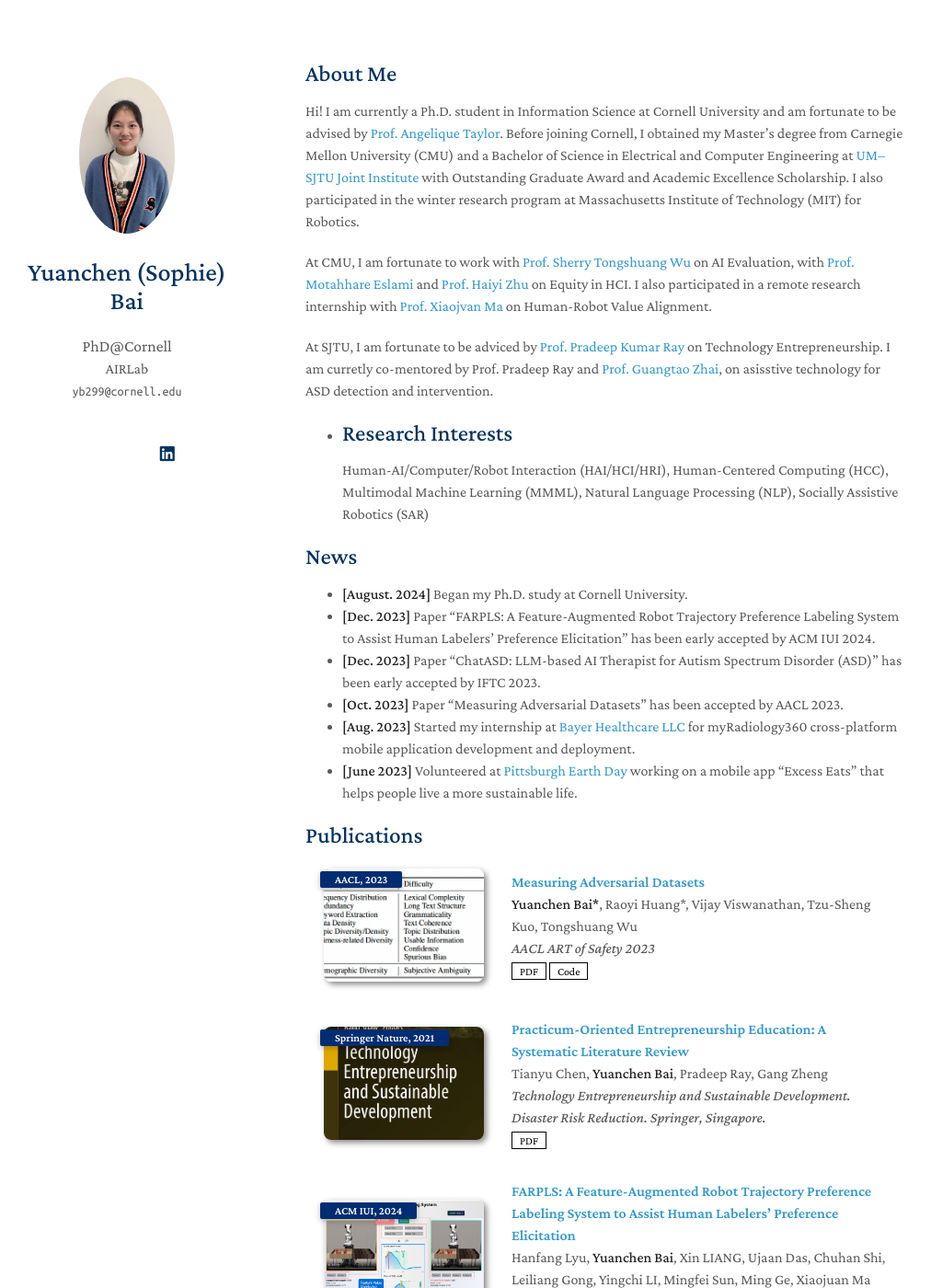
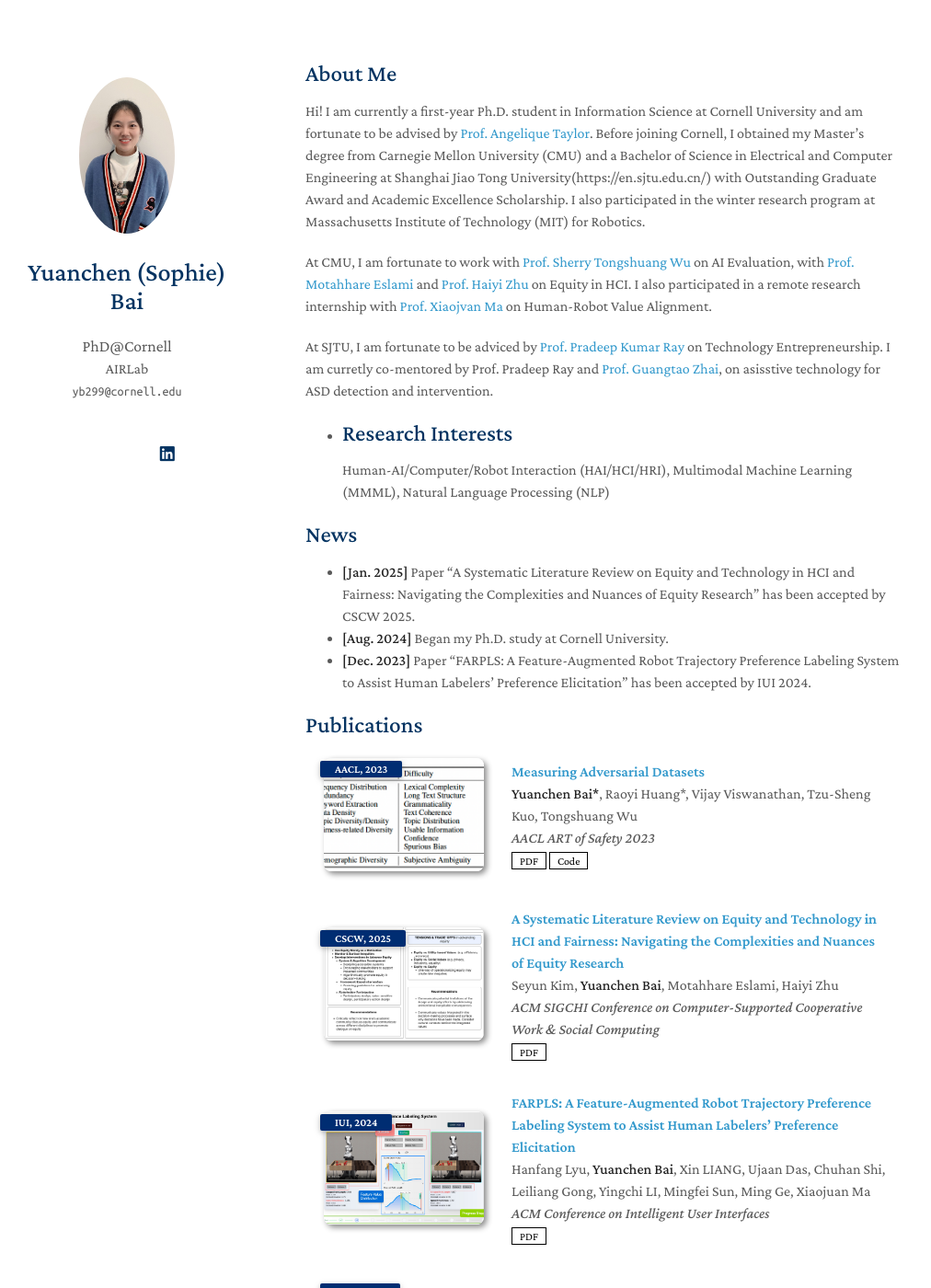
Before and after one commit to BYC-Sophie/BYC-Sophie.github.io, a Jekyll site: the page built from index.md, in a window 1280 px wide and 1400 px high. Shown: the whole window at 92% size, without its empty margins (138-1150 px from the left). Built offline with Jekyll 4.4.1, drawn with Linux system fonts in a browser that asks for light colours; nearby versions of some CDN libraries; a style sheet for code colours, icons or effects is not loaded; our own code applies the rules of GitHub Pages for plain Markdown files; some of the changed text lies outside the part shown.

Commit message:
20250130

```diff
--- a/_data/publications.yml
+++ b/_data/publications.yml
@@ -5,8 +5,27 @@
     conference_short: AACL, 2023
     pdf: https://aclanthology.org/2023.artofsafety-1.4/
     code: https://github.com/BYC-Sophie/TextMetrics
-    # notes: Early Accept
     image: ./assets/img/adversarial-table.png
+
+  - title: "A Systematic Literature Review on Equity and Technology in HCI and Fairness: Navigating the Complexities
+and Nuances of Equity Research"
+    authors: Seyun Kim, <strong>Yuanchen Bai</strong>, Motahhare Eslami, Haiyi Zhu
+    conference_short: CSCW, 2025
+    conference: ACM SIGCHI Conference on Computer-Supported Cooperative Work & Social Computing
+    pdf: https://arxiv.org/abs/2501.14886
+    image: ./assets/img/equity.png
+
+  - title: "FARPLS: A Feature-Augmented Robot Trajectory Preference Labeling System to Assist Human Labelers’ Preference Elicitation"
+    authors: Hanfang Lyu, <strong>Yuanchen Bai</strong>, Xin LIANG, Ujaan Das, Chuhan Shi, Leiliang Gong, Yingchi LI, Mingfei Sun, Ming Ge, Xiaojuan Ma
+    conference: ACM Conference on Intelligent User Interfaces
+    conference_short: IUI, 2024
+    pdf: https://drive.google.com/file/d/16BlwazD_OMaD9VPq3aEDSPAXQiKgLwV6/view?usp=drive_link
+    image: ./assets/img/label_system.png
+
+  - title: "FARPLS: Eliciting Preference Feedback for Robot Trajectories from Human Users"
+    authors: Hanfang Lyu, <strong>Yuanchen Bai</strong>, Xin LIANG, Ujaan Das, Chuhan Shi, Leiliang Gong, Yingchi LI, Mingfei Sun, Ming Ge, Xiaojuan Ma
+    conference: "AAAI-24 Bridge Program: Collaborative AI and Modelling of Human (CAIHu) (no proceedings)"
+    conference_short: AAAI, 2024
 
   - title: "Practicum-Oriented Entrepreneurship Education: A Systematic Literature Review"
     authors: Tianyu Chen, <strong>Yuanchen Bai</strong>, Pradeep Ray, Gang Zheng
@@ -15,35 +34,8 @@
     pdf: https://link.springer.com/chapter/10.1007/978-981-19-2053-0_3
     image: ./assets/img/book-chapter-image.png
 
-  - title: "FARPLS: A Feature-Augmented Robot Trajectory Preference Labeling System to Assist Human Labelers’ Preference Elicitation"
-    authors: Hanfang Lyu, <strong>Yuanchen Bai</strong>, Xin LIANG, Ujaan Das, Chuhan Shi, Leiliang Gong, Yingchi LI, Mingfei Sun, Ming Ge, Xiaojuan Ma
-    conference: ACM Conference on Intelligent User Interfaces (ACM IUI, 2024)
-    conference_short: ACM IUI, 2024
-    pdf: https://drive.google.com/file/d/16BlwazD_OMaD9VPq3aEDSPAXQiKgLwV6/view?usp=drive_link
-    # code: https://github.com/BYC-Sophie/TextMetrics
-    # notes: Early Accept
-    image: ./assets/img/label_system.png
-
-  - title: "FARPLS: Eliciting Preference Feedback for Robot Trajectories from Human Users"
-    authors: Hanfang Lyu, <strong>Yuanchen Bai</strong>, Xin LIANG, Ujaan Das, Chuhan Shi, Leiliang Gong, Yingchi LI, Mingfei Sun, Ming Ge, Xiaojuan Ma
-    conference: "AAAI-24 Bridge Program: Collaborative AI and Modelling of Human (CAIHu) (no proceedings)"
-    conference_short: AAAI, 2024
-    # pdf: https://drive.google.com/drive/folders/1br7Z9wGzaCJLuDnCgkR2sJ_UoMsmZQs0
-    # code: https://github.com/BYC-Sophie/TextMetrics
-    # notes: Accept
-
   - title: "ChatASD: LLM-based AI Therapist for Autism Spectrum Disorder (ASD)"
     authors: Xiaoyu Ren*, <strong>Yuanchen Bai*</strong>, Huiyu Duan*, Lei Fan, Erkang Fei, Geer Wu, Pradeep Ray, Menghan Hu, Guangtao Zhai
     conference: International Forum of Digital Multimedia Communication (IFTC), 2023
     conference_short: IFTC, 2023
-    # pdf: https://drive.google.com/drive/folders/1br7Z9wGzaCJLuDnCgkR2sJ_UoMsmZQs0
-    # code: https://github.com/BYC-Sophie/TextMetrics
-    # notes: Early Accept
     image: ./assets/img/LLM_ASD.png
-
-  - title: "A Systematic Literature Review on Equity and Technology: Navigating the Complexities and Nuances of Equity Research"
-    authors: Seyun Kim, <strong>Yuanchen Bai</strong>, Motahhare Eslami, Haiyi Zhu
-    # conference: Computer-Supported Cooperative Work & Social Computing (CSCW) January 2024 Cycle
-    # pdf: https://drive.google.com/drive/folders/1br7Z9wGzaCJLuDnCgkR2sJ_UoMsmZQs0
-    # code: https://github.com/BYC-Sophie/TextMetrics
-    notes: Under Review at CSCW, 2024
--- a/_includes/industry.md
+++ b/_includes/industry.md
@@ -1,6 +1,6 @@
 ## Industry Experience
 
 <ul style="margin:0 0 5px;">
-  <li>I have interdisciplinary experience as a <b>software engineer</b> and <b>quant</b>. I also volunteered in a <b>non-profit organization</b> as a full-stack developer. I also have an interest in business management and entrepreneurship, influenced by my family background. I once worked as a <b>consultant</b> and pursued an <a href="https://www.accaglobal.com/gb/en.html">ACCA</a> certification. For details, please refer to my <a href="https://drive.google.com/file/d/1T8OThhm9uDiGoB3iTklVOIc1p6q5bI06/view?usp=drive_link">CV</a>.</li>
+  <li>I have interdisciplinary experience as a <b>software engineer</b> and <b>quant</b>. I also volunteered in a <b>non-profit organization</b> as a full-stack developer. I also have an interest in business management and entrepreneurship, influenced by my family background. I once worked as a <b>consultant</b> and pursued an <a href="https://www.accaglobal.com/gb/en.html">ACCA</a> certification. For details, please refer to my <a href="https://drive.google.com/file/d/1L8UQUZI85CfCdBtirGDRuO9KE6tRxlH1/view?usp=sharing">CV</a>.</li>
 </ul>
 <br>
--- a/_includes/other_Info.md
+++ b/_includes/other_Info.md
@@ -1,15 +1,7 @@
 ## About My Spare Time
 
 <ul style="margin:0 0 5px;">
-  <li>Love traveling and have been to: Iceland, Finland, Norway, France, Spain, Singapore, Portugal, Japan, Korea, Thailand, the Philippines, and Malaysia. And of course, China and the US 😀. </li>
-  <li>Just enjoyed my journey this summer vacation around 🚗 Las Vegas, Kanab, Page, Grand Canyon, White Pocket, Antelope Canyon, Sedona, Phoenix 🚗. </li>
+  <li>Love traveling and have been to: Iceland, Finland, Norway, New Zealand, France, Spain, Singapore, Portugal, Japan, Korea, Thailand, the Philippines, Malaysia, and Canada. And of course, China and the US 😀. </li>
   <li>Feel free to contact me for well-planned itineraries or to discuss future travel plans! (<a href="https://photos.app.goo.gl/ChLFkpZo5KjKhNX69">Check here</a> if you're interested in the scenery!)</li>
   <li>Also love singing 🎙️🎙️🎙️ and playing the piano 🎹🎹🎹. Lucky to have thousands of followers on an online music platform to share my music with. 🥰🥰🥰</li>
 </ul>
-
-<!-- <h4 style="margin:0 10px 0;">Journal Reviewers</h4>
-
-<ul style="margin:0 0 20px;">
-  <li><a href="https://www.computer.org/csdl/journal/tp"><autocolor>IEEE Transactions on Pattern Analysis and Machine Intelligence (TPAMI)</autocolor></a></li>
-  <li><a href="https://www.springer.com/journal/11263"><autocolor>International Journal of Computer Vision (IJCV)</autocolor></a></li>
-</ul> -->
--- a/_includes/teaching.md
+++ b/_includes/teaching.md
@@ -1,8 +1,16 @@
-## Teaching
-
+## Talks and Events
 <ul style="margin:0 0 5px;">
-  <li>Object Oriented Programming in JAVA - Fall 2023, CMU</li>
-  <li>Economic Analysis - Fall 2023, CMU</li>
-  <li>Academic Writing - Fall 2019, UM-SJTU Joint Institute</li>
+  <li><b>2025 Queens Borough President Office Career & Tech Expo:</b> Robot and augmented reality in healthcare, New York, NY, January 2025. <a href="https://www.linkedin.com/posts/cornell-tech-airlab_augmented-robotics-healthcare-activity-7285724995077484545-oI2u/?utm_source=share&utm_medium=member_desktop">[event]</a></li>
+  <li><b>Cornell Tech - "Innovation Meets Impact: Building Things That Matter in the AI Era":</b> CRAFT@large exhibition, New York, NY, December 2024. <a href="https://tech.cornell.edu/events/innovation-meets-impact-building-things-that-matter-in-the-ai-era/">[event]</a></li>
+  <li><b>Weill Cornell Medicine Simulation Center BASE Camp:</b> Robot and augmented reality field deployments, New York, NY, November 2024. <a href="https://www.linkedin.com/posts/cornell-tech-airlab_augmented-robotics-healthcare-activity-7285724995077484545-oI2u/?utm_source=share&utm_medium=member_desktop">[event]</a></li>
+  <li><b>Craft@Large Collective Fall 2024 - Robot Embodiment:</b> Weekly community-based robot co-creation workshop series, New York, NY, August 2024 - November 2024. <a href="https://tech.cornell.edu/research/makerlab/">[event]</a></li>
 </ul>
 <br>
+
+
+## Teaching & Academic Service
+<ul style="margin:0 0 5px;">
+  <li><b>Reviewer:</b> ICRA 2025</li>
+  <li><b>Teaching:</b> Object Oriented Programming in JAVA (Fall 2023, CMU), Economic Analysis (Fall 2023, CMU)</li>
+</ul>
+<br>
--- a/index.md
+++ b/index.md
@@ -4,7 +4,7 @@
 
 ## About Me
 
-Hi! I am currently a Ph.D. student in Information Science at Cornell University and am fortunate to be advised by [Prof. Angelique Taylor](https://airlab.cis.cornell.edu/). Before joining Cornell, I obtained my Master's degree from Carnegie Mellon University (CMU) and a Bachelor of Science in Electrical and Computer Engineering at [UM–SJTU Joint Institute](https://www.ji.sjtu.edu.cn/about/) with Outstanding Graduate Award and Academic Excellence Scholarship. I also participated in the winter research program at Massachusetts Institute of Technology (MIT) for Robotics.
+Hi! I am currently a first-year Ph.D. student in Information Science at Cornell University and am fortunate to be advised by [Prof. Angelique Taylor](https://airlab.cis.cornell.edu/). Before joining Cornell, I obtained my Master's degree from Carnegie Mellon University (CMU) and a Bachelor of Science in Electrical and Computer Engineering at Shanghai Jiao Tong University(https://en.sjtu.edu.cn/) with Outstanding Graduate Award and Academic Excellence Scholarship. I also participated in the winter research program at Massachusetts Institute of Technology (MIT) for Robotics.
 
 At CMU, I am fortunate to work with [Prof. Sherry Tongshuang Wu](https://www.cs.cmu.edu/~sherryw/) on AI Evaluation, with [Prof. Motahhare Eslami](https://www.hcii.cmu.edu/people/motahhare-eslami) and [Prof. Haiyi Zhu](https://hcii.cmu.edu/people/haiyi-zhu) on Equity in HCI. I also participated in a remote research internship with [Prof. Xiaojvan Ma](https://www.cse.ust.hk/~mxj/) on Human-Robot Value Alignment.
 
@@ -12,15 +12,12 @@
 
 
 - ## Research Interests
-    Human-AI/Computer/Robot Interaction (HAI/HCI/HRI), Human-Centered Computing (HCC), Multimodal Machine Learning (MMML), Natural Language Processing (NLP), Socially Assistive Robotics (SAR)
+    Human-AI/Computer/Robot Interaction (HAI/HCI/HRI), Multimodal Machine Learning (MMML), Natural Language Processing (NLP)
 
 ## News
-- **[August. 2024]** Began my Ph.D. study at Cornell University.
-- **[Dec. 2023]** Paper "FARPLS: A Feature-Augmented Robot Trajectory Preference Labeling System to Assist Human Labelers’ Preference Elicitation" has been early accepted by ACM IUI 2024.
-- **[Dec. 2023]** Paper "ChatASD: LLM-based AI Therapist for Autism Spectrum Disorder (ASD)" has been early accepted by IFTC 2023.
-- **[Oct. 2023]** Paper "Measuring Adversarial Datasets" has been accepted by AACL 2023.
-- **[Aug. 2023]** Started my internship at [Bayer Healthcare LLC](https://www.bayer.com/en/) for myRadiology360 cross-platform mobile application development and deployment.
-- **[June 2023]** Volunteered at [Pittsburgh Earth Day](https://pittsburghearthday.org/) working on a mobile app "Excess Eats" that helps people live a more sustainable life.
+- **[Jan. 2025]** Paper "A Systematic Literature Review on Equity and Technology in HCI and Fairness: Navigating the Complexities and Nuances of Equity Research" has been accepted by CSCW 2025.
+- **[Aug. 2024]** Began my Ph.D. study at Cornell University.
+- **[Dec. 2023]** Paper "FARPLS: A Feature-Augmented Robot Trajectory Preference Labeling System to Assist Human Labelers’ Preference Elicitation" has been accepted by IUI 2024.
 
 {% include_relative _includes/publications.md %}
 {% include_relative _includes/projects.md %}
```
Also changed, not shown: assets/img/equity.png (added).
